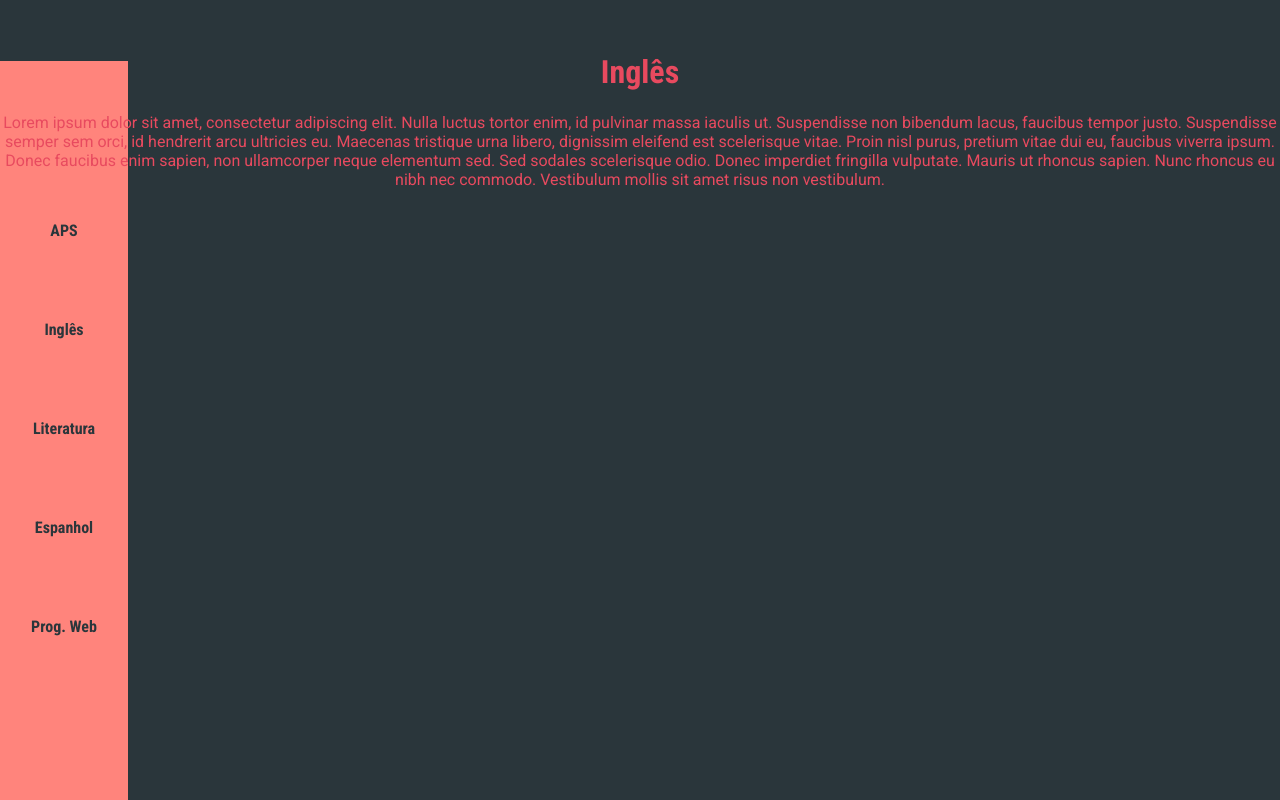
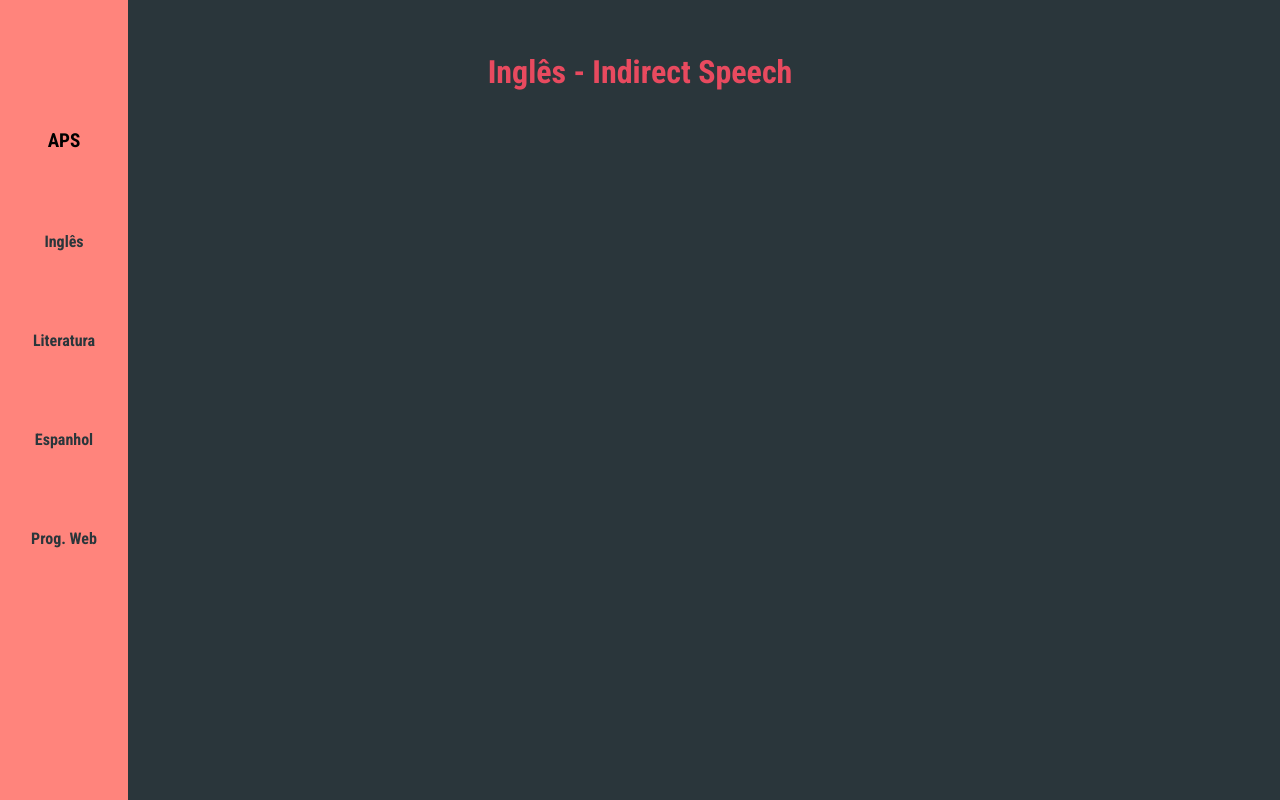
Before and after one commit to Azzyew/apnp-website, a React (Create React App) app: page /english in a window 1280 px wide. Shown: the top 800 px of the page. Built offline with nearby package versions, Linux system fonts and the light colour scheme.

Commit message:
adding indirect speech content

```diff
--- a/src/pages/English/index.jsx
+++ b/src/pages/English/index.jsx
@@ -1,11 +1,11 @@
 import React from "react";
-import lorem from "../../utils/mock";
+import indirectSpeech from './components';
 
 const English = () => {
     return(
         <div className="content">
-            <h1>Inglês</h1>
-            <p>{lorem}</p>
+            <h1>Inglês - Indirect Speech</h1>
+            <indirectSpeech />
         </div>
     );
 }
```
Also changed, not shown: src/pages/English/components/indirectSpeech.tsx (added, +17 -0 lines).
